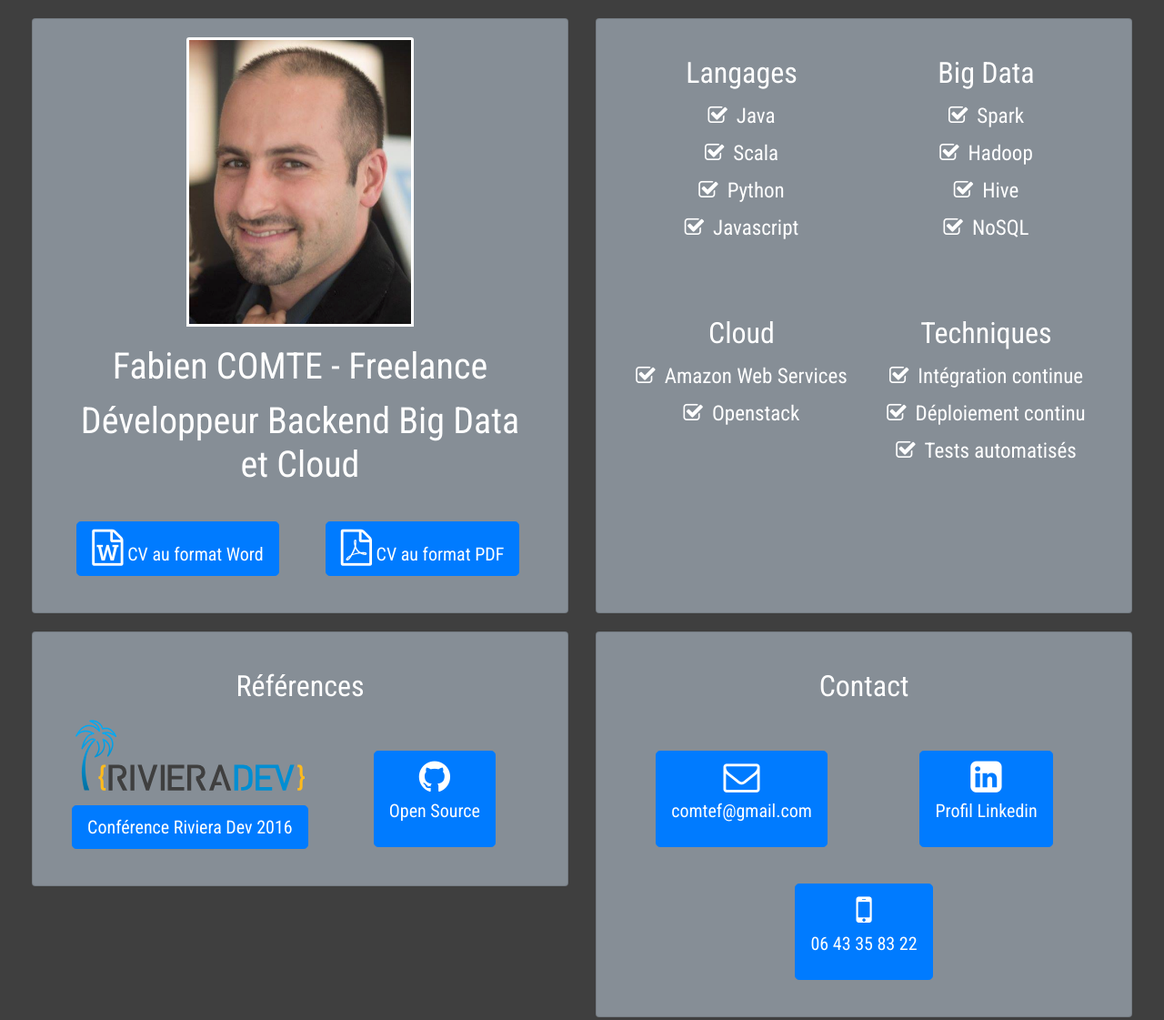
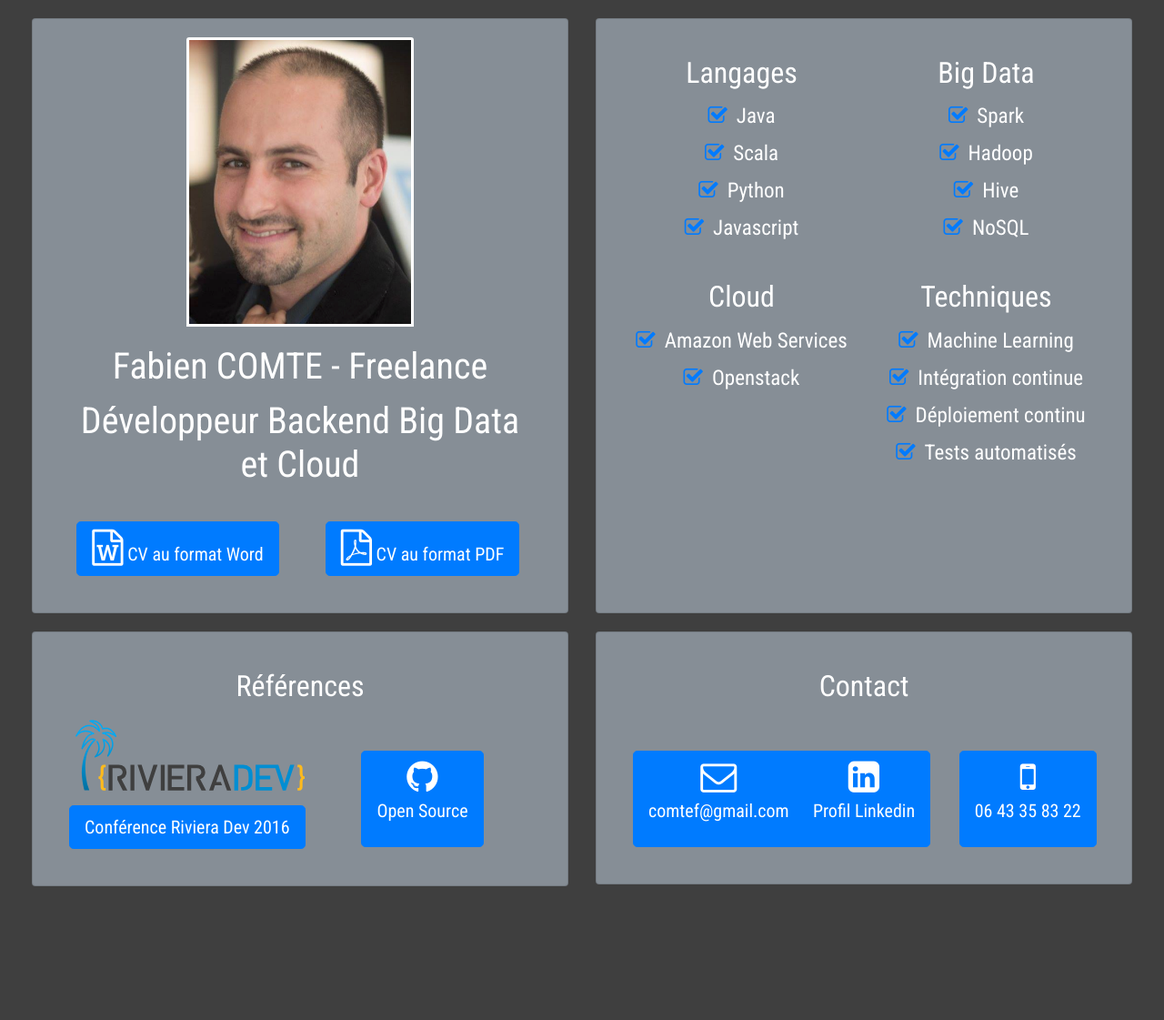
Before and after one commit to comtef/comtef.github.io, a plain HTML site: page index.html in a window 1280 px wide. Shown: the whole page at 91% size. After the commit the page ends 994 px from the top, so only its background shows below. Drawn offline with Linux system fonts and the light colour scheme.

Commit message:
Updated skills and layout

```diff
--- a/css/main.css
+++ b/css/main.css
@@ -17,8 +17,16 @@ body {
 
 .me-img {
     margin: 0 auto;
-    width: 250px;
+    width: 150px;
     border: 3px solid white;
+}
+
+@media (min-width: 576px) {
+    .me-img {
+        margin: 0 auto;
+        width: 250px;
+        border: 3px solid white;
+    }
 }
 
 .cv {
@@ -32,13 +40,14 @@ body {
 .skill-list li {
     font-size: 23px;
     list-style-type: none;
-    line-height: 40px
+    line-height: 40px;
 }
 
 .skill-list li:before {
     font-family: 'FontAwesome';
-    content:"\f046";
-    margin-right: 10px
+    content: "\f046";
+    margin-right: 10px;
+    color: #007bff;
 }
 
 .top-row {
--- a/index.html
+++ b/index.html
@@ -43,20 +43,20 @@
 <!-- End Google Tag Manager (noscript) -->
 <div class="container-fluid">
     <div class="row top-row">
-        <div class="col">
+        <div class="col-12 col-lg-6">
             <div class="card me-card top-card text-center">
                 <img class="card-img-top me-img" src="img/me.png" alt="Fabien COMTE">
                 <div class="card-body">
                     <h1 class="card-title">Fabien COMTE - Freelance</h1>
                     <h1 class="card-text">Développeur Backend Big Data et Cloud</h1>
                     <div class="row">
-                        <div class="col cv">
+                        <div class="col-12 col-xl-6 cv">
                             <a href="doc/CV%20Fabien%20COMTE.docx" class="btn btn-primary btn-lg"><i
                                     class="fa fa-2x fa-file-word-o"
                                     aria-hidden="true"></i> CV au
                                 format Word</a>
                         </div>
-                        <div class="col cv">
+                        <div class="col-12 col-xl-6 cv">
                             <a href="doc/CV%20Fabien%20COMTE.pdf" class="btn btn-primary btn-lg"><i
                                     class="fa fa-2x fa-file-pdf-o"
                                     aria-hidden="true"></i> CV au
@@ -66,11 +66,11 @@
                 </div>
             </div>
         </div>
-        <div class="col text-center">
+        <div class="col-12 col-lg-6 text-center">
             <div class="card me-card top-card text-center">
                 <div class="card-body h-100">
-                    <div class="row h-50">
-                        <div class="col">
+                    <div class="row top-row">
+                        <div class="col-12 col-lg-6">
                             <h2>Langages</h2>
                             <ul class="skill-list">
                                 <li>Java</li>
@@ -79,7 +79,7 @@
                                 <li>Javascript</li>
                             </ul>
                         </div>
-                        <div class="col">
+                        <div class="col-12 col-lg-6">
                             <h2>Big Data</h2>
                             <ul class="skill-list">
                                 <li>Spark</li>
@@ -89,17 +89,18 @@
                             </ul>
                         </div>
                     </div>
-                    <div class="row h-50">
-                        <div class="col">
+                    <div class="row">
+                        <div class="col-12 col-lg-6">
                             <h2>Cloud</h2>
                             <ul class="skill-list">
                                 <li>Amazon Web Services</li>
                                 <li>Openstack</li>
                             </ul>
                         </div>
-                        <div class="col">
+                        <div class="col-12 col-lg-6">
                             <h2>Techniques</h2>
                             <ul class="skill-list">
+                                <li>Machine Learning</li>
                                 <li>Intégration continue</li>
                                 <li>Déploiement continu</li>
                                 <li>Tests automatisés</li>
@@ -111,17 +112,17 @@
         </div>
     </div>
     <div class="row">
-        <div class="col text-center">
+        <div class="col-12 col-lg-6 text-center">
             <div class="card me-card text-center">
                 <div class="card-body">
                     <h2 class="card-title">Références</h2>
                     <div class="row">
-                        <div class="col">
-                            <img src="img/logo_riviera.svg" class="logo-riviera"/>
+                        <div class="col-12 col-xl-6">
+                            <img src="img/logo_riviera.svg" class="logo-riviera" alt="Riviera Dev"/>
                             <a class="btn btn-primary btn-lg" href="http://2016.rivieradev.fr/session/66">Conférence
                                 Riviera Dev 2016</a>
                         </div>
-                        <div class="col button-link">
+                        <div class="col-12 col-xl-6 button-link">
                             <a class="btn btn-primary btn-lg" href="https://github.com/comtef">
                                 <i class="fa fa-2x fa-github" aria-hidden="true"></i>
                                 <p>Open Source</p>
@@ -131,24 +132,24 @@
                 </div>
             </div>
         </div>
-        <div class="col text-center">
+        <div class="col-12 col-lg-6 text-center">
             <div class="card me-card text-center">
                 <div class="card-body">
                     <h2 class="card-title">Contact</h2>
                     <div class="row">
-                        <div class="col button-link">
+                        <div class="col-12 col-xl-4 button-link">
                             <a class="btn btn-primary btn-lg" href="mailto:comtef@gmail.com">
                                 <i class="fa fa-2x fa-envelope-o" aria-hidden="true"></i>
                                 <p>comtef@gmail.com</p>
                             </a>
                         </div>
-                        <div class="col button-link">
+                        <div class="col-12 col-xl-4 button-link">
                             <a class="btn btn-primary btn-lg" href="https://www.linkedin.com/in/fabien-comte-6524b730/">
                                 <i class="fa fa-2x fa-linkedin-square" aria-hidden="true"></i>
                                 <p>Profil Linkedin</p>
                             </a>
                         </div>
-                        <div class="col button-link">
+                        <div class="col-12 col-xl-4 button-link">
                             <a class="btn btn-primary btn-lg" href="tel:0643358322">
                                 <i class="fa fa-2x fa-mobile" aria-hidden="true"></i>
                                 <p>06 43 35 83 22</p>
```
